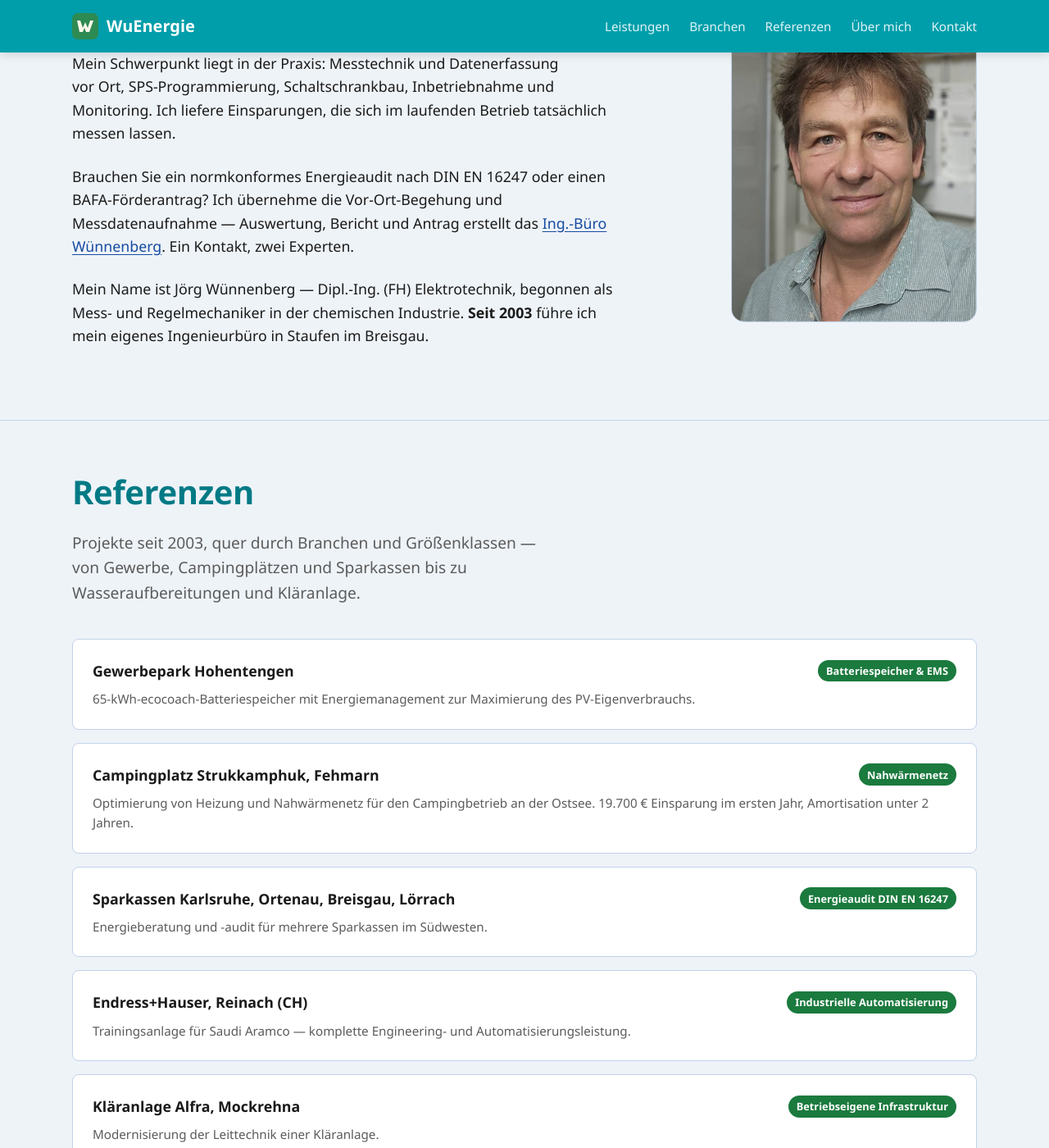
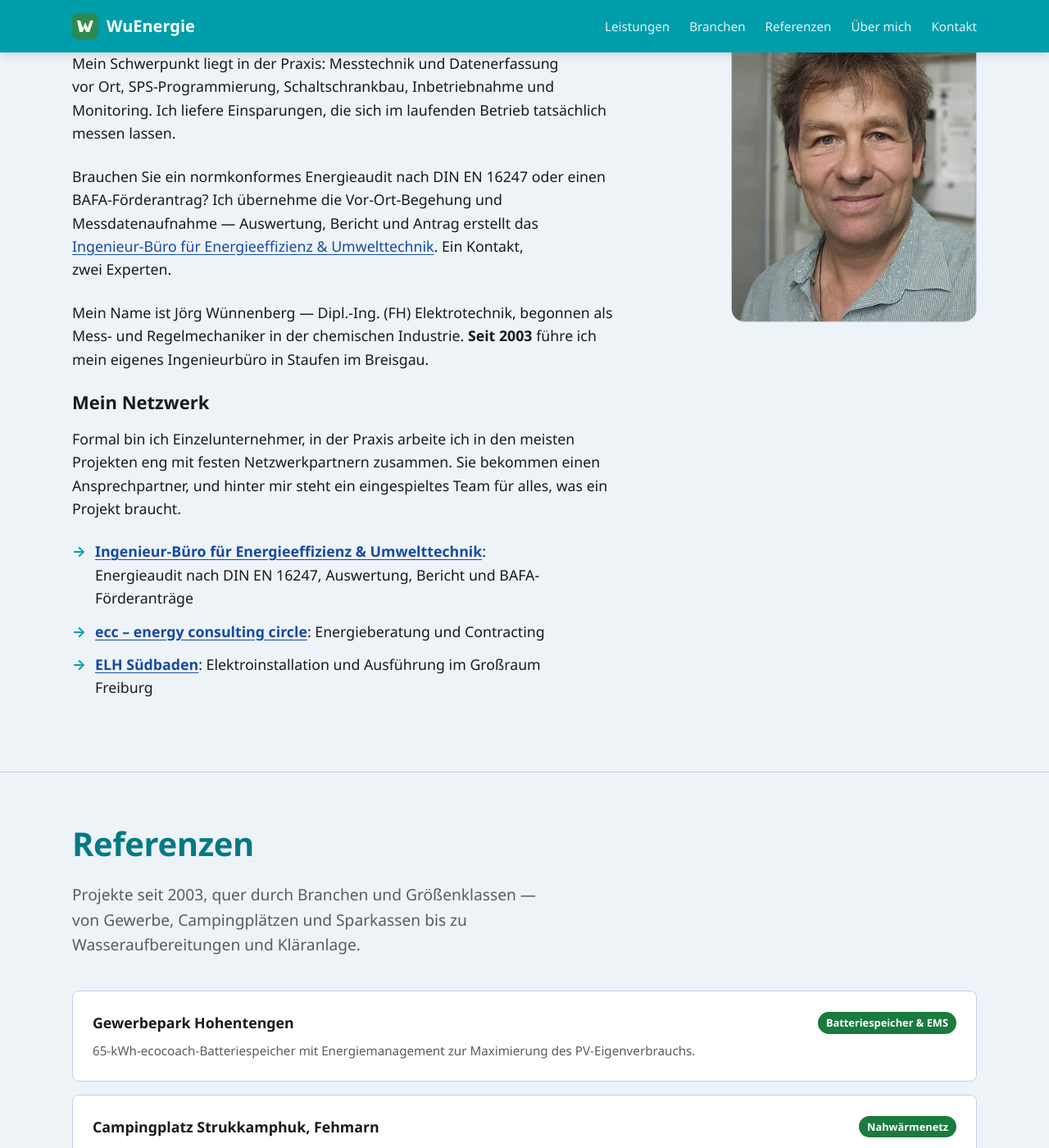
Before and after one commit to wuenergie/wuenergie-site, a Jekyll site: the page built from index.md, in a window 1280 px wide and 1400 px high, scrolled down 1897 px. Shown: the whole window at 82% size. Built offline with Jekyll 4.4.1, drawn with Linux system fonts in a browser that asks for light colours.

Commit message:
Über mich: Netzwerkpartner ergänzt, Partnerbüro umbenannt
- Neuer Block „Mein Netzwerk" mit ib-wuennenberg.de, ecc und ELH Südbaden
  (gepflegt in _data/site.yml unter netzwerk:)
- Partnerbüro heißt jetzt „Ingenieur-Büro für Energieeffizienz & Umwelttechnik"
- Domain des Partnerbüros auf ib-wuennenberg.de korrigiert (site.yml, CLAUDE.md)

Co-Authored-By: Claude Opus 5.5 <noreply@anthropic.com>

```diff
--- a/_data/site.yml
+++ b/_data/site.yml
@@ -41,7 +41,7 @@ leistungen:
   - name: Vor-Ort-Statusaufnahme und Energiefluss-Analyse
     beschreibung: Begehung und messtechnische Erfassung des Ist-Zustands von Anlage und Objekt — Grundlage für Optimierung und normkonforme Auswertung.
   - name: Energieaudit DIN EN 16247 (in Kooperation)
-    beschreibung: Vor-Ort-Begehung und Messdatenerfassung durch Ing.-Büro Wünnenberg Staufen; Auswertung, Bericht und Förderantrag durch ib-wuennenberg.org.
+    beschreibung: Vor-Ort-Begehung und Messdatenerfassung durch Ing.-Büro Wünnenberg Staufen; Auswertung, Bericht und Förderantrag durch das Ingenieur-Büro für Energieeffizienz & Umwelttechnik (ib-wuennenberg.de).
   - name: Gebäudeautomation nach §71a GEG
     beschreibung: Nachrüstung großer Nichtwohngebäude mit Mess-, Steuer- und Regelungstechnik — gesetzeskonform und wirtschaftlich.
   - name: SPS-Programmierung
@@ -57,6 +57,18 @@ qualifikationen:
   - name: KEFF+ Baden-Württemberg
     url: https://keffplus-bw.de/
 
+# Netzwerkpartner — erscheinen auf der Startseite im Abschnitt „Über mich" unter „Mein Netzwerk".
+netzwerk:
+  - name: Ingenieur-Büro für Energieeffizienz & Umwelttechnik
+    url: https://www.ib-wuennenberg.de
+    leistung: Energieaudit nach DIN EN 16247, Auswertung, Bericht und BAFA-Förderanträge
+  - name: ecc – energy consulting circle
+    url: https://www.ecc-energieeffizienz.de
+    leistung: Energieberatung und Contracting
+  - name: ELH Südbaden
+    url: https://www.elh-suedbaden.com
+    leistung: Elektroinstallation und Ausführung im Großraum Freiburg
+
 partner_marke:
   name: Ingenieurbüro Jörg Wünnenberg
   url: https://wuennenberg.org/
--- a/index.md
+++ b/index.md
@@ -86,8 +86,15 @@ description: Ingenieurbüro Jörg Wünnenberg in Staufen im Breisgau — Energie
       <div>
         <h2>Über mich</h2>
         <p>Mein Schwerpunkt liegt in der Praxis: Messtechnik und Datenerfassung vor Ort, SPS-Programmierung, Schaltschrankbau, Inbetriebnahme und Monitoring. Ich liefere Einsparungen, die sich im laufenden Betrieb tatsächlich messen lassen.</p>
-        <p>Brauchen Sie ein normkonformes Energieaudit nach DIN EN 16247 oder einen BAFA-Förderantrag? Ich übernehme die Vor-Ort-Begehung und Messdatenaufnahme — Auswertung, Bericht und Antrag erstellt das <a href="https://www.ib-wuennenberg.de" rel="noopener" target="_blank">Ing.-Büro Wünnenberg</a>. Ein Kontakt, zwei Experten.</p>
+        <p>Brauchen Sie ein normkonformes Energieaudit nach DIN EN 16247 oder einen BAFA-Förderantrag? Ich übernehme die Vor-Ort-Begehung und Messdatenaufnahme — Auswertung, Bericht und Antrag erstellt das <a href="https://www.ib-wuennenberg.de" rel="noopener" target="_blank">Ingenieur-Büro für Energieeffizienz &amp; Umwelttechnik</a>. Ein Kontakt, zwei Experten.</p>
         <p>Mein Name ist Jörg Wünnenberg — Dipl.-Ing. (FH) Elektrotechnik, begonnen als Mess- und Regelmechaniker in der chemischen Industrie. <strong>Seit 2003</strong> führe ich mein eigenes Ingenieurbüro in Staufen im Breisgau.</p>
+        <h3>Mein Netzwerk</h3>
+        <p>Formal bin ich Einzelunternehmer, in der Praxis arbeite ich in den meisten Projekten eng mit festen Netzwerkpartnern zusammen. Sie bekommen einen Ansprechpartner, und hinter mir steht ein eingespieltes Team für alles, was ein Projekt braucht.</p>
+        <ul class="pain-list">
+          {% for p in site.data.site.netzwerk %}
+          <li><a href="{{ p.url }}" rel="noopener" target="_blank"><strong>{{ p.name }}</strong></a>: {{ p.leistung }}</li>
+          {% endfor %}
+        </ul>
 
       </div>
       <img
```
Also changed, not shown: CLAUDE.md (+1 -1 lines).
